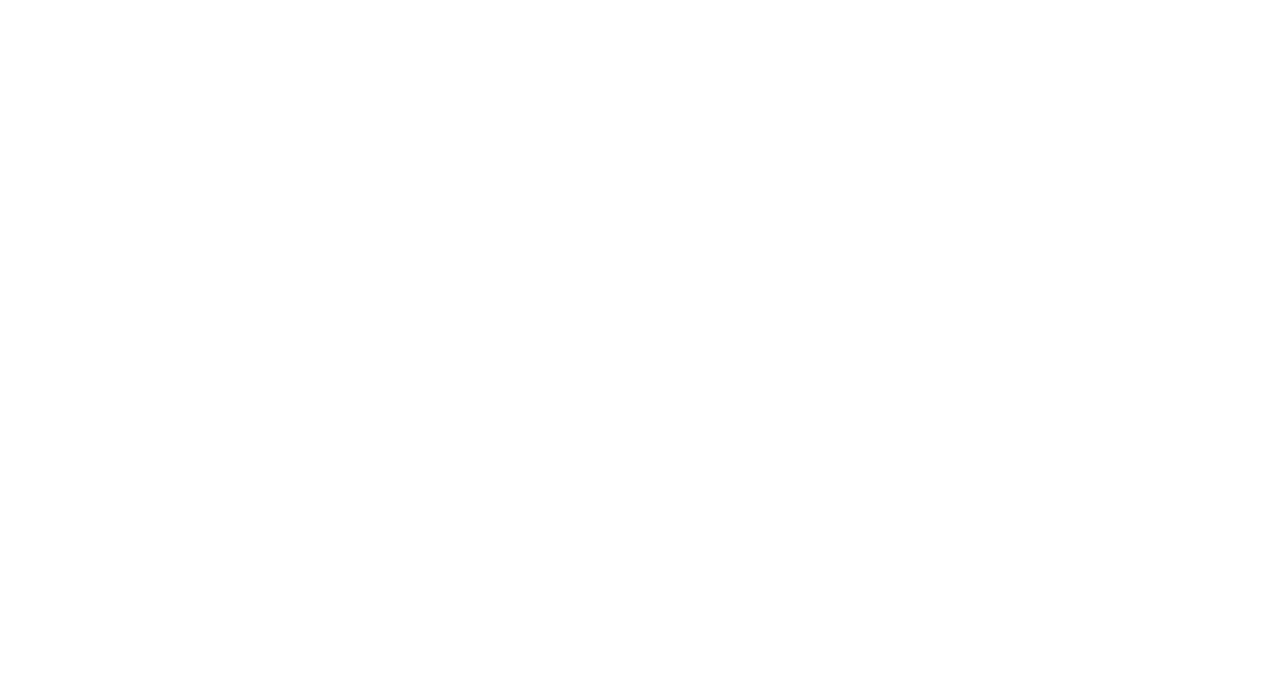
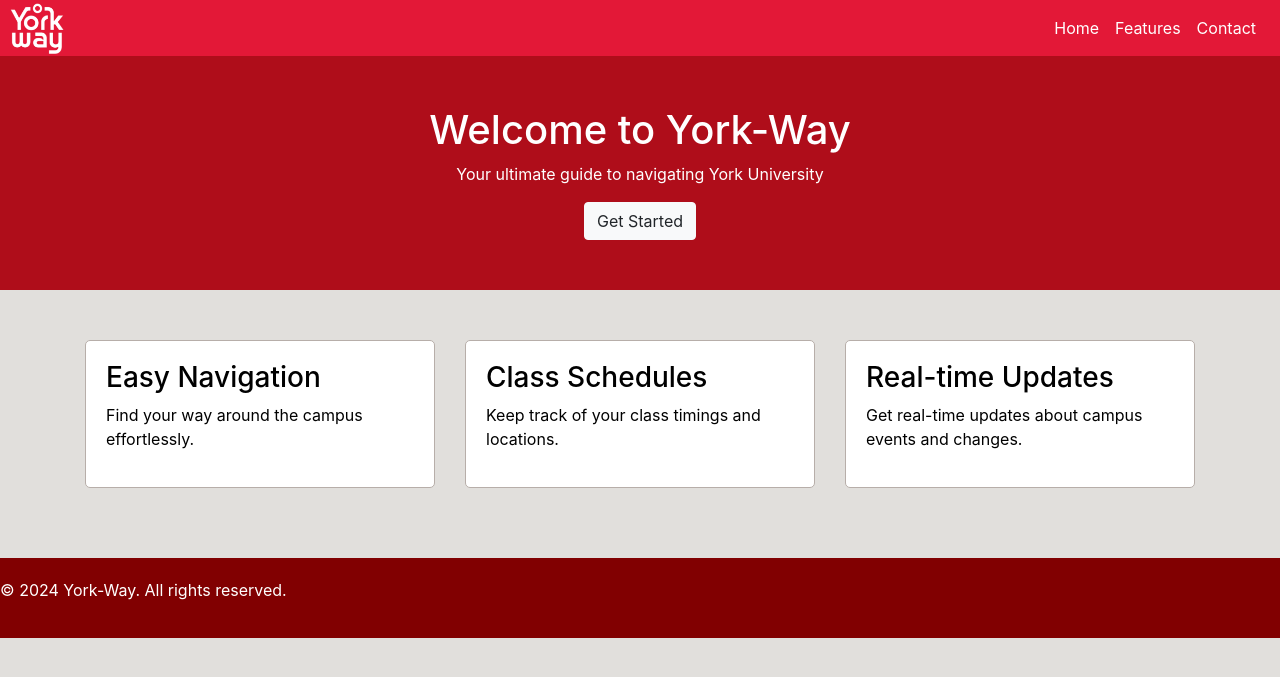
Before and after one commit to tarang5757/York-Way, a Flask app: page / in a window 1280 px wide. Before the commit the part shown is empty. Shown: the top 677 px of the page. Run offline with Flask 3, Linux system fonts and the light colour scheme; some libraries are stand-ins or nearby versions.

Commit message:
Created a homepage design similar to the York University website

```diff
--- a/app/templates/home.html
+++ b/app/templates/home.html
@@ -1,19 +1,74 @@
-<!doctype html>
+<!DOCTYPE html>
 <html lang="en">
-  <head>
-    <meta charset="utf-8">
-    <meta http-equiv="X-UA-Compatible" content="IE=edge">
-    <meta name="viewport" content="width=device-width, initial-scale=1">
-    <!-- The above 3 meta tags *must* come first in the head; any other head content must come *after* these tags -->
-    <title>Bootstrap 101 Template</title>
+<head>
+    <meta charset="UTF-8">
+    <meta name="viewport" content="width=device-width, initial-scale=1.0">
+    <title>York-Way</title>
+    <link href="https://stackpath.bootstrapcdn.com/bootstrap/4.5.2/css/bootstrap.min.css" rel="stylesheet">
+    <link href="styles/home.css" rel="stylesheet">
+</head>
+<body>
+    <nav class="navbar navbar-expand-lg">
+        <a class="navbar-brand" href="#">
+            <img class="Logo" src="static/yorkway.png" alt="York-Way Logo" style="width: 55px; position: absolute; top: 2px; left: 10px;">
+        </a>
+        <button class="navbar-toggler" type="button" data-toggle="collapse" data-target="#navbarNav" aria-controls="navbarNav" aria-expanded="false" aria-label="Toggle navigation">
+            <span class="navbar-toggler-icon"></span>
+        </button>
+        <div class="collapse navbar-collapse" id="navbarNav">
+            <ul class="navbar-nav ml-auto">
+                <li class="nav-item">
+                    <a class="nav-link" href="#">Home</a>
+                </li>
+                <li class="nav-item">
+                    <a class="nav-link" href="#">Features</a>
+                </li>
+                <li class="nav-item">
+                    <a class="nav-link" href="#">Contact</a>
+                </li>
+            </ul>
+        </div>
+    </nav>
 
-    <!-- Bootstrap -->
-    <link rel="stylesheet" href="https://cdn.jsdelivr.net/npm/bootstrap@3.4.1/dist/css/bootstrap.min.css" integrity="sha384-HSMxcRTRxnN+Bdg0JdbxYKrThecOKuH5zCYotlSAcp1+c8xmyTe9GYg1l9a69psu" crossorigin="anonymous">
+    <section class="hero-section">
+        <div class="container">
+            <h1>Welcome to York-Way</h1>
+            <p>Your ultimate guide to navigating York University</p>
+            <a href="#" class="btn btn-light">Get Started</a>
+        </div>
+    </section>
 
+    <section class="features-section">
+        <div class="container">
+            <div class="row">
+                <div class="col-md-4">
+                    <div class="feature-box">
+                        <h3>Easy Navigation</h3>
+                        <p>Find your way around the campus effortlessly.</p>
+                    </div>
+                </div>
+                <div class="col-md-4">
+                    <div class="feature-box">
+                        <h3>Class Schedules</h3>
+                        <p>Keep track of your class timings and locations.</p>
+                    </div>
+                </div>
+                <div class="col-md-4">
+                    <div class="feature-box">
+                        <h3>Real-time Updates</h3>
+                        <p>Get real-time updates about campus events and changes.</p>
+                    </div>
+                </div>
+            </div>
+        </div>
+    </section>
 
-    <!-- jQuery (necessary for Bootstrap's JavaScript plugins) -->
-    <script src="https://code.jquery.com/jquery-1.12.4.min.js" integrity="sha384-nvAa0+6Qg9clwYCGGPpDQLVpLNn0fRaROjHqs13t4Ggj3Ez50XnGQqc/r8MhnRDZ" crossorigin="anonymous"></script>
-    <!-- Include all compiled plugins (below), or include individual files as needed -->
-    <script src="https://cdn.jsdelivr.net/npm/bootstrap@3.4.1/dist/js/bootstrap.min.js" integrity="sha384-aJ21OjlMXNL5UyIl/XNwTMqvzeRMZH2w8c5cRVpzpU8Y5bApTppSuUkhZXN0VxHd" crossorigin="anonymous"></script>
-  </body>
+    <footer>
+        <p>&copy; 2024 York-Way. All rights reserved.</p>
+    </footer>
+
+    <script src="https://code.jquery.com/jquery-3.5.1.slim.min.js"></script>
+    <script src="https://cdn.jsdelivr.net/npm/@popperjs/core@2.5.4/dist/umd/popper.min.js"></script>
+    <script src="https://stackpath.bootstrapcdn.com/bootstrap/4.5.2/js/bootstrap.min.js"></script>
+</body>
 </html>
--- /dev/null
+++ b/app/templates/styles/home.css
@@ -0,0 +1,55 @@
+:root {
+    --york-red: #E31837;
+    --black: #000000;
+    --white: #FFFFFF;
+    --york-red-medium: #AF0D1A;
+    --york-light-grey: #E1DFDC;
+    --york-red-dark: #810001;
+    --york-pewter: #D6CFCA;
+    --york-bright-blue: #3AC2EF;
+    --york-grey-medium: #B7AEA9;
+    --york-light-blue: #ACE6F8;
+    --york-grey-dark: #686260;
+}
+
+body {
+    background-color: var(--york-light-grey);
+    color: var(--black);
+}
+
+.navbar {
+    background-color: var(--york-red);
+}
+
+make the logo small
+
+
+.navbar-brand,
+.nav-link {
+    color: var(--white) !important;
+}
+
+.hero-section {
+    background-color: var(--york-red-medium);
+    color: var(--white);
+    padding: 50px 0;
+    text-align: center;
+}
+
+.features-section {
+    padding: 50px 0;
+}
+
+.feature-box {
+    background-color: var(--white);
+    border: 1px solid var(--york-grey-medium);
+    border-radius: 5px;
+    padding: 20px;
+    margin-bottom: 20px;
+}
+
+footer {
+    background-color: var(--york-red-dark);
+    color: var(--white);
+    padding: 20px 0;
+}
```
Also changed, not shown: app/templates/static/yorkway.png (added), 1 other file.
